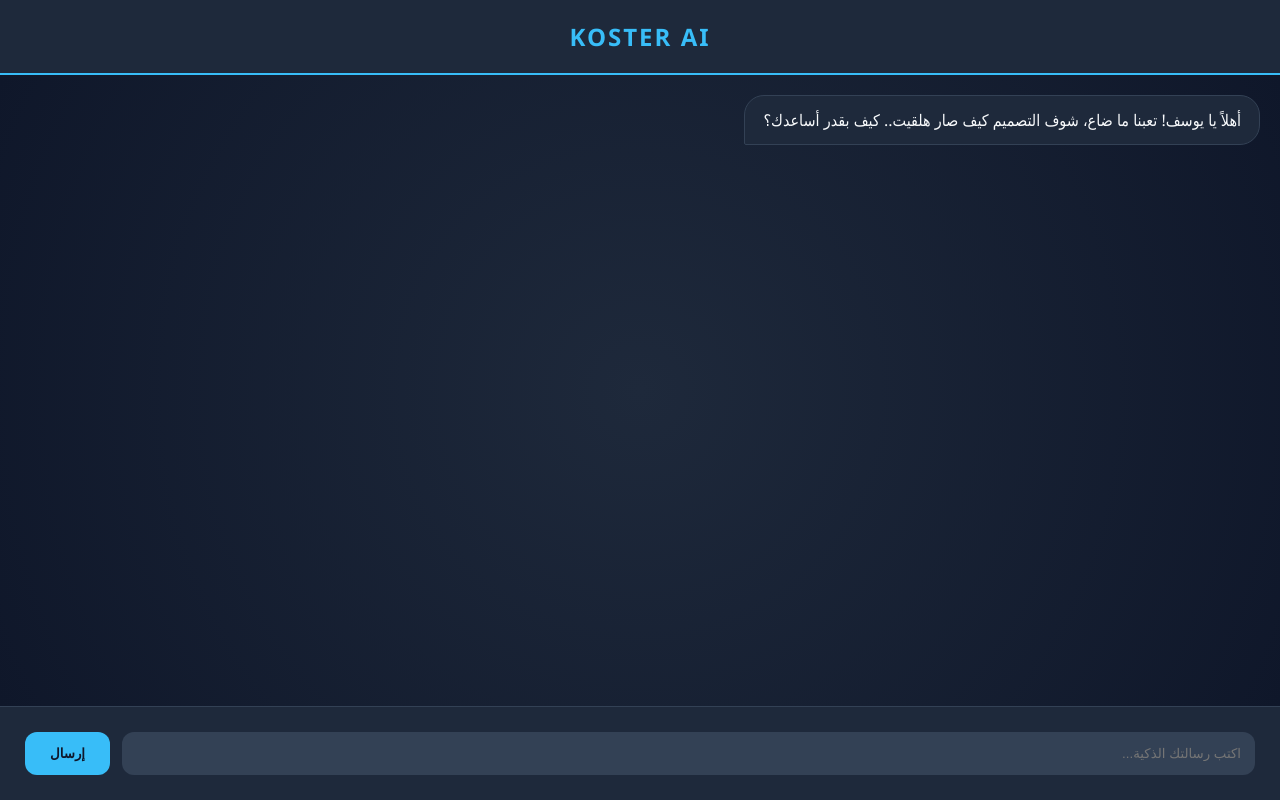
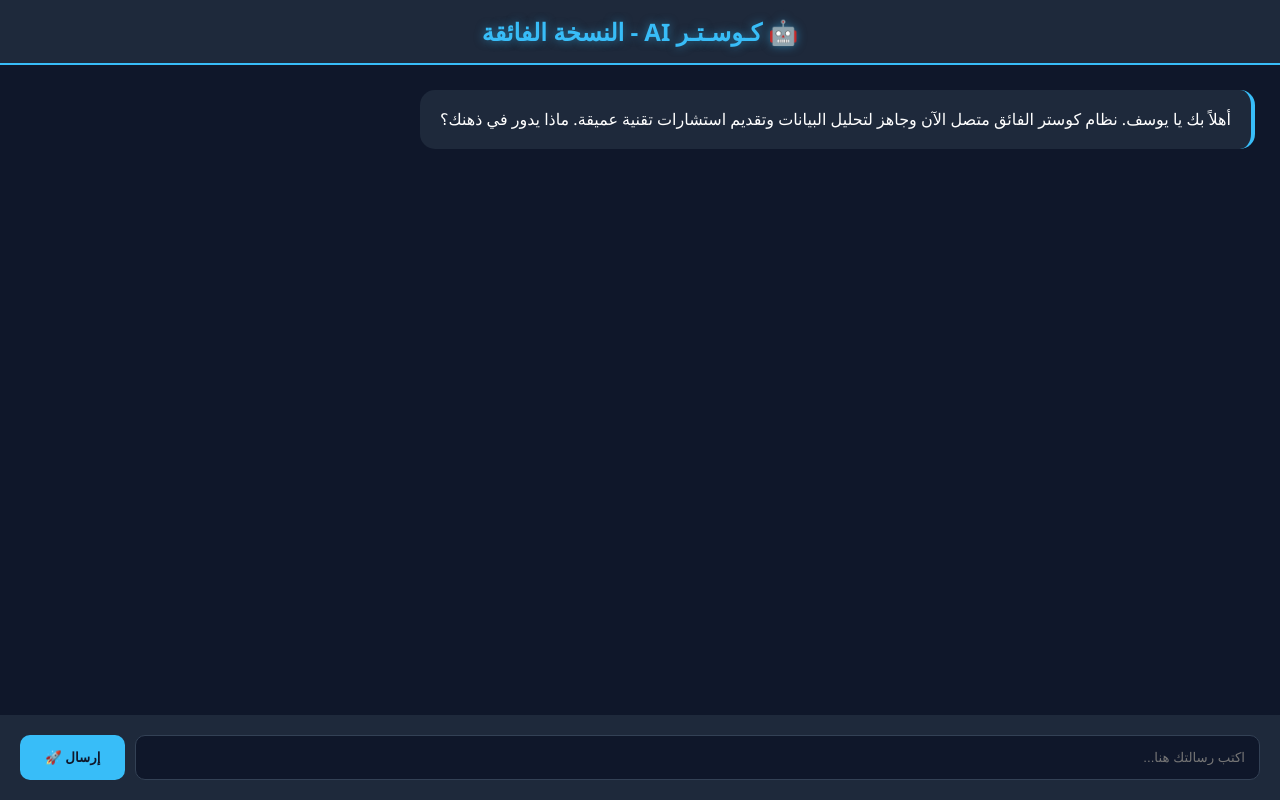
Before and after one commit to yousefmontaserelyazgi-tech/koster-ai, a Flask app: page / in a window 1280 px wide. Run offline with Flask 3, Linux system fonts and the light colour scheme.

Commit message:
Update index.html

```diff
--- a/templates/index.html
+++ b/templates/index.html
@@ -3,117 +3,53 @@
 <head>
     <meta charset="UTF-8">
     <meta name="viewport" content="width=device-width, initial-scale=1.0">
-    <title>KOSTER AI | النسخة الاحترافية</title>
+    <title>KOSTER AI | الذكاء الفائق</title>
     <style>
-        /* هون رجعنا الألوان اللي تعبنا عليها */
-        :root {
-            --bg: #0f172a;
-            --panel: #1e293b;
-            --accent: #38bdf8;
-            --text: #f8fafc;
-        }
-        body {
-            background-color: var(--bg);
-            color: var(--text);
-            font-family: 'Segoe UI', Tahoma, Geneva, Verdana, sans-serif;
-            margin: 0;
-            display: flex;
-            flex-direction: column;
-            height: 100vh;
-        }
-        .header {
-            background: var(--panel);
-            padding: 20px;
-            text-align: center;
-            border-bottom: 2px solid var(--accent);
-            box-shadow: 0 4px 15px rgba(0,0,0,0.3);
-        }
-        .header h1 { margin: 0; color: var(--accent); font-size: 24px; letter-spacing: 2px; }
-
-        #chat-window {
-            flex: 1;
-            overflow-y: auto;
-            padding: 20px;
-            display: flex;
-            flex-direction: column;
-            gap: 15px;
-            background: radial-gradient(circle at center, #1e293b 0%, #0f172a 100%);
-        }
-
-        .bubble {
-            max-width: 80%;
-            padding: 12px 18px;
-            border-radius: 20px;
-            font-size: 16px;
-            line-height: 1.5;
-            position: relative;
-            animation: fadeIn 0.3s ease;
-        }
-        @keyframes fadeIn { from { opacity: 0; transform: translateY(10px); } to { opacity: 1; transform: translateY(0); } }
-
-        .bot { background: var(--panel); align-self: flex-start; border-bottom-left-radius: 2px; border: 1px solid #334155; }
-        .user { background: var(--accent); color: var(--bg); align-self: flex-end; border-bottom-right-radius: 2px; font-weight: 600; }
-
-        .input-box {
-            background: var(--panel);
-            padding: 25px;
-            display: flex;
-            gap: 12px;
-            border-top: 1px solid #334155;
-        }
-        input {
-            flex: 1;
-            background: #334155;
-            border: 2px solid transparent;
-            padding: 12px;
-            border-radius: 12px;
-            color: white;
-            outline: none;
-            transition: 0.3s;
-        }
-        input:focus { border-color: var(--accent); }
-        button {
-            background: var(--accent);
-            color: var(--bg);
-            border: none;
-            padding: 0 25px;
-            border-radius: 12px;
-            font-weight: bold;
-            cursor: pointer;
-            transition: 0.2s;
-        }
-        button:hover { transform: scale(1.05); filter: brightness(1.1); }
+        :root { --accent: #38bdf8; --bg: #0f172a; --panel: #1e293b; }
+        body { background: var(--bg); color: white; font-family: 'Segoe UI', sans-serif; margin: 0; display: flex; flex-direction: column; height: 100vh; }
+        .header { background: var(--panel); padding: 15px; text-align: center; border-bottom: 2px solid var(--accent); }
+        .header h1 { margin: 0; font-size: 24px; color: var(--accent); text-shadow: 0 0 10px rgba(56, 189, 248, 0.5); }
+        #chat-box { flex: 1; overflow-y: auto; padding: 25px; display: flex; flex-direction: column; gap: 20px; }
+        .msg { max-width: 85%; padding: 15px 20px; border-radius: 15px; line-height: 1.8; font-size: 16px; white-space: pre-wrap; animation: slideIn 0.3s ease; }
+        @keyframes slideIn { from { opacity: 0; transform: translateY(10px); } to { opacity: 1; transform: translateY(0); } }
+        .bot { background: var(--panel); align-self: flex-start; border-right: 4px solid var(--accent); }
+        .user { background: var(--accent); color: #0f172a; align-self: flex-end; font-weight: bold; }
+        .input-area { background: var(--panel); padding: 20px; display: flex; gap: 10px; }
+        input { flex: 1; padding: 14px; border-radius: 10px; border: 1px solid #334155; background: #0f172a; color: white; outline: none; }
+        button { background: var(--accent); color: #0f172a; border: none; padding: 10px 25px; border-radius: 10px; font-weight: bold; cursor: pointer; }
+        b, strong { color: var(--accent); font-weight: bold; }
     </style>
 </head>
 <body>
-    <div class="header"><h1>KOSTER AI</h1></div>
-    <div id="chat-window">
-        <div class="bubble bot">أهلاً يا يوسف! تعبنا ما ضاع، شوف التصميم كيف صار هلقيت.. كيف بقدر أساعدك؟</div>
+    <div class="header"><h1>🤖 كـوسـتـر AI - النسخة الفائقة</h1></div>
+    <div id="chat-box">
+        <div class="msg bot">أهلاً بك يا يوسف. نظام كوستر الفائق متصل الآن وجاهز لتحليل البيانات وتقديم استشارات تقنية عميقة. ماذا يدور في ذهنك؟</div>
     </div>
-    <div class="input-box">
-        <input type="text" id="msg" placeholder="اكتب رسالتك الذكية..." onkeypress="if(event.key==='Enter') send()">
-        <button onclick="send()">إرسال</button>
+    <div class="input-area">
+        <input type="text" id="userInput" placeholder="اكتب رسالتك هنا..." onkeypress="if(event.key==='Enter') send()">
+        <button onclick="send()">إرسال 🚀</button>
     </div>
-
     <script>
         async function send() {
-            const i = document.getElementById('msg');
-            const w = document.getElementById('chat-window');
-            if(!i.value.trim()) return;
-
-            const txt = i.value;
-            w.innerHTML += `<div class="bubble user">${txt}</div>`;
-            i.value = '';
-            w.scrollTop = w.scrollHeight;
-
-            const res = await fetch('/chat', {
-                method: 'POST',
-                headers: {'Content-Type': 'application/json'},
-                body: JSON.stringify({message: txt})
-            });
-            const data = await res.json();
-            w.innerHTML += `<div class="bubble bot">${data.response}</div>`;
-            w.scrollTop = w.scrollHeight;
+            const input = document.getElementById('userInput');
+            const box = document.getElementById('chat-box');
+            if(!input.value.trim()) return;
+            const val = input.value;
+            box.innerHTML += `<div class="msg user">${val}</div>`;
+            input.value = '';
+            box.scrollTop = box.scrollHeight;
+            try {
+                const res = await fetch('/chat', {
+                    method: 'POST',
+                    headers: {'Content-Type': 'application/json'},
+                    body: JSON.stringify({message: val})
+                });
+                const data = await res.json();
+                // تحويل العلامات (**) إلى خط عريض تلقائياً
+                let text = data.response.replace(/\*\*(.*?)\*\*/g, '<b>$1</b>');
+                box.innerHTML += `<div class="msg bot">${text}</div>`;
+            } catch(e) { box.innerHTML += `<div class="msg bot">خطأ في الاتصال بالسيرفر.</div>`; }
+            box.scrollTop = box.scrollHeight;
         }
     </script>
 </body>
```
